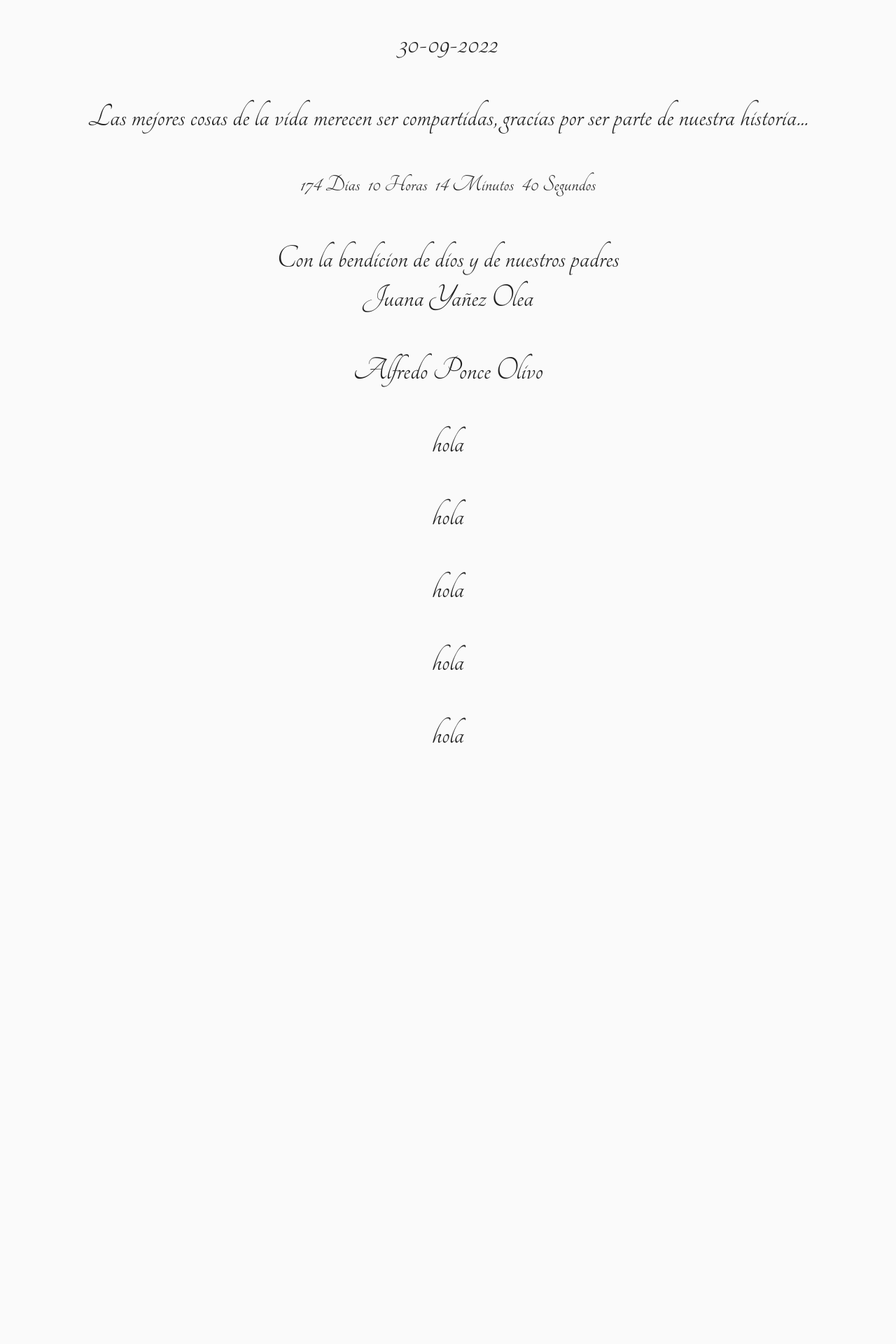
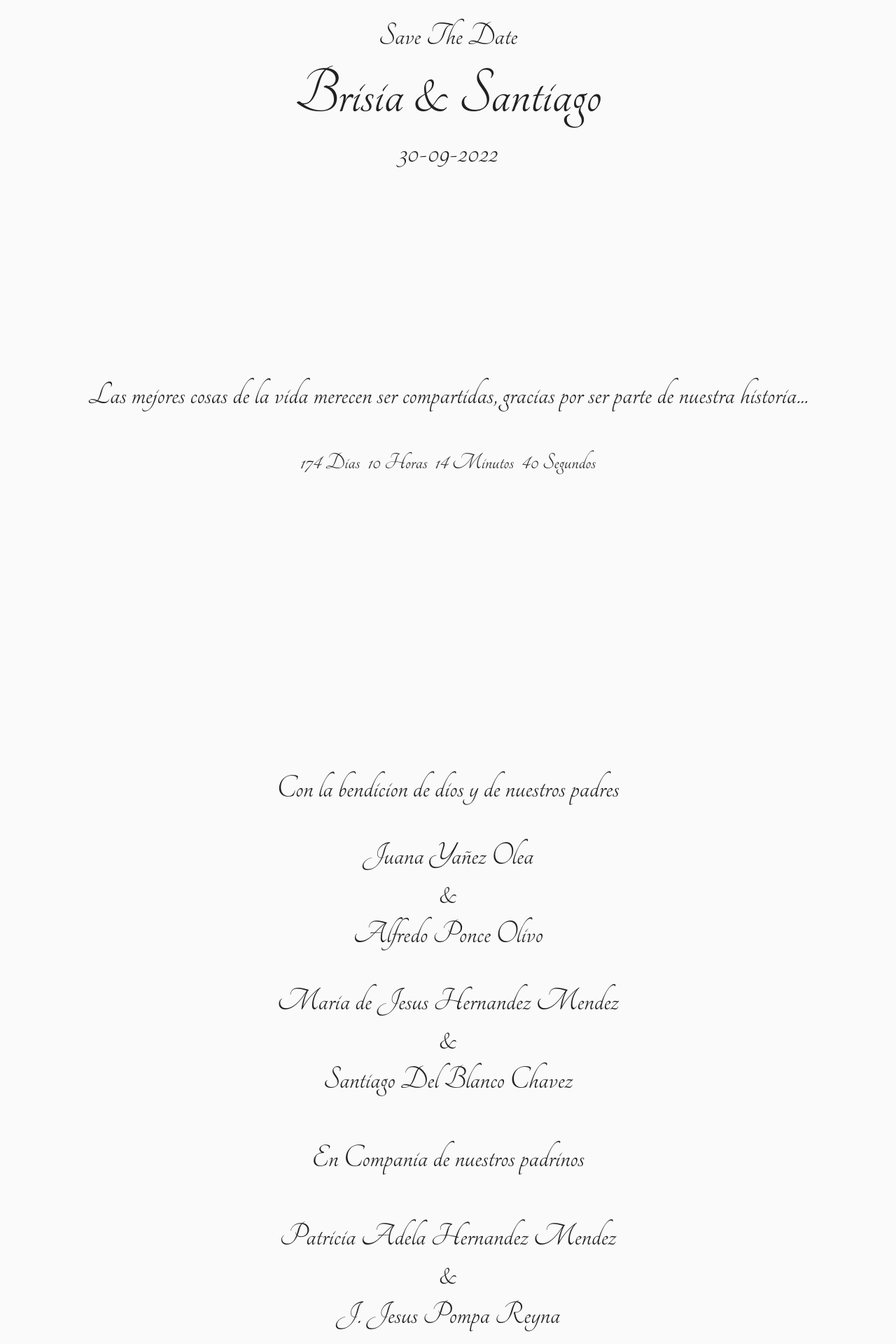
Before and after one commit to volmon117/invitacion-react, a React (Create React App) app: page / in a window 1280 px wide. Shown: the part 337-2257 px from the top of the page at 70% size. Before the commit the page ends 1462 px from the top, so only its background shows below. Built offline with nearby package versions, Linux system fonts and the light colour scheme.

Commit message:
Added changes on the peoople component

```diff
--- a/src/Components/People.js
+++ b/src/Components/People.js
@@ -3,32 +3,61 @@ import { Typography } from "@material-ui/core";
 const People = () => {
   return (
     <p>
-
+      <br/>
+      <br/>
+      <br/>
+      <br/>
+      <br/>
+      <br/>
+      <br/>
+      <br/>
+      <br/>
+      <br/>
+      <br/>
+      <br/>
+      <br/>
+      <br/>
+      <br/>
+      <br/>
+      <br/>
+      <br/>
       <Typography variant="h3" fontFamily="Tangerine">
         Con la bendicion de dios y de nuestros padres
       </Typography>
+      <br/>
       {/* <Icon>
 
       </Icon> */}
+      <br/>
+      <Typography variant="h3" fontFamily="Roboto">
+        Juana Yañez Olea
+        <br/>
+        &
+        <br/>
+        Alfredo Ponce Olivo
+      </Typography>
+      <br/>
+      {/* <Icon>
+
+      </Icon> */}
+      <br/>
       <Typography variant="h3" fontFamily="Tangerine">
-        Juana Yañez Olea<p>
-        Alfredo Ponce Olivo
-        </p>
-        <p></p><p>
-            hola
-        </p>
-        <p>
-            hola
-        </p>
-        <p>
-            hola
-        </p>
-        <p>
-            hola
-        </p>
-        <p>
-            hola
-        </p>
+        Maria de Jesus Hernandez Mendez
+        <br/>
+        &
+        <br/>
+        Santiago Del Blanco Chavez
+      </Typography>
+      <Typography variant="h3" fontFamily="Tangerine">
+        <br/>
+        En Compania de nuestros padrinos
+        <br/>
+        <br/>
+        Patricia Adela Hernandez Mendez
+        <br/>
+        &
+        <br/>
+        J. Jesus Pompa Reyna
       </Typography>
     </p>
   );
--- a/src/Components/SaveTheDate.js
+++ b/src/Components/SaveTheDate.js
@@ -4,15 +4,42 @@ const SaveTheDate = () => {
 
     return (
       <>
+        <br/>
+        <br/>
+        <br/>
+        <br/>
+        <br/>
+        <br/>
+        <br/>
+        <br/>
+        <br/>
+        <br/>
+        <br/>
+        <br/>
+        <br/>
+        <br/>
+        <br/>
         <Typography variant="h3" fontFamily="Tangerine">
-          <p>Save The Date</p>
+          Save The Date
         </Typography>
         <Typography variant="h1" fontFamily="Tangerine">
           Brisia & Santiago
         </Typography>
         <Typography variant="h3" fontFamily="Tangerine">
-          <p>30-09-2022</p>
+          30-09-2022
         </Typography>
+        <br/>
+        <br/>
+        <br/>
+        <br/>
+        <br/>
+        <br/>
+        <br/>
+        <br/>
+        <br/>
+        <br/>
+        <br/>
+        <br/>
         <Typography variant="h3" fontFamily="Tangerine">
           <p>Las mejores cosas de la vida merecen ser compartidas, gracias por ser parte de nuestra historia...</p>
         </Typography>
```
Also changed, not shown: 7 other files (tests, documents, lock files or other folders).
